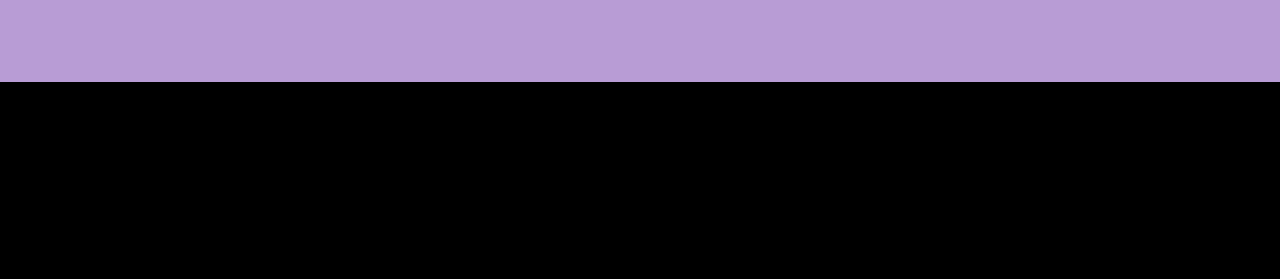
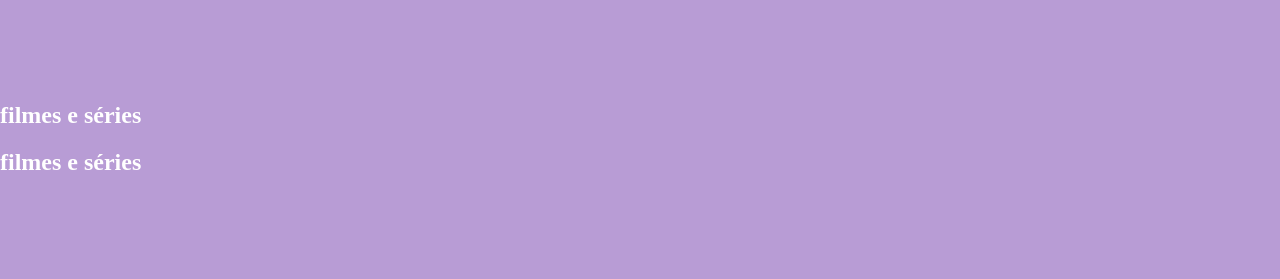
Before and after one commit to erickmestre/freeflix, a plain HTML site: page index.html in a window 1280 px wide. Shown: the part 589-868 px from the top of the page. Before the commit the page ends 800 px from the top, so only its background shows below. Drawn offline with Linux system fonts and the light colour scheme.

Commit message:
index.html

```diff
--- a/index.html
+++ b/index.html
@@ -22,7 +22,17 @@
 
 
             </div>
-        </section>
+
+<section>
+    <h2>filmes e séries</h2>
+    <sentindo class="categoria">
+        <h2>filmes e séries</h2>
+        <div class="categoria-vídeos">
+
+
+</section>
+
+
 
 </body>
 </html>
```
